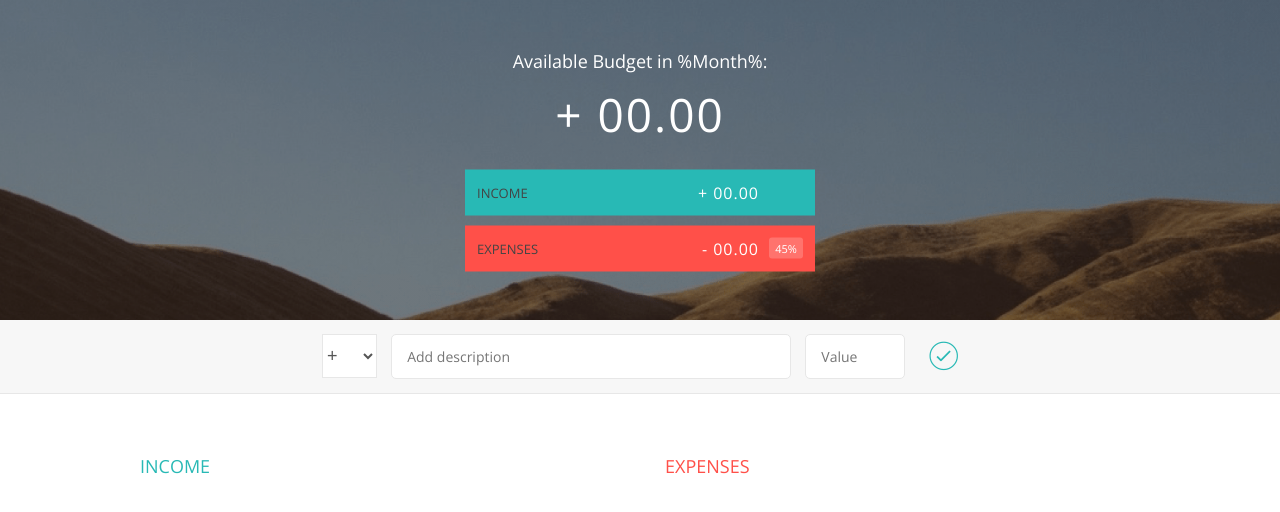
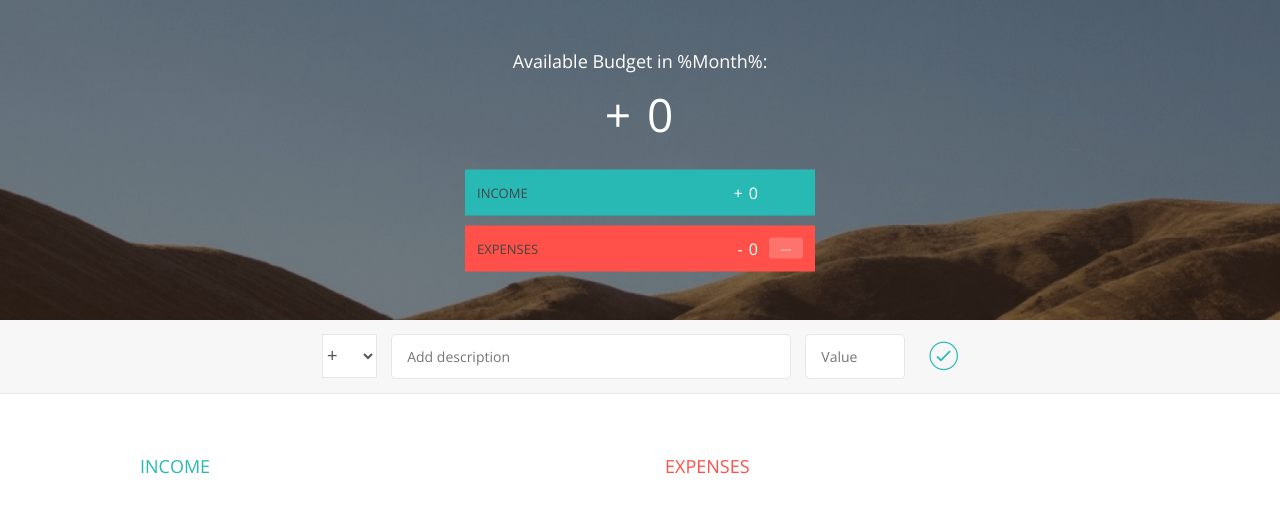
Before and after one commit to jenapidev/AdvancedJS, a plain HTML site: page index.html in a window 1280 px wide. Drawn offline with nearby package versions, Linux system fonts and the light colour scheme.

Commit message:
some updates

```diff
--- a/app.js
+++ b/app.js
@@ -97,7 +97,11 @@ var UIController = (function () {
         inputValue: '.add__value',
         inputBtn: '.add__btn',
         incomeContainer: '.income__list',
-        expensesContainer: '.expenses__list'
+        expensesContainer: '.expenses__list',
+        budgetLabel: '.budget__value',
+        incLabel: '.budget__income--value',
+        expLabel: '.budget__expenses--value',
+        expPercentage: '.budget__expenses--percentage'
     }
 
     return {
@@ -118,7 +122,7 @@ var UIController = (function () {
                 html = '<div class="item clearfix" id="income-%id%"> <div class="item__description">%description%</div> <div class="right clearfix"> <div class="item__value">%value%</div> <div class="item__delete"> <button class="item__delete--btn"> <i class="ion-ios-close-outline"></i></button></div> </div> </div>';
             } else if (type === 'exp') {
                 element = DOMStrings.expensesContainer;
-                html = '<div class="item clearfix" id="expense-%id%"><div class="item__description">%description%</div><div class="right clearfix"><div class="item__value">%value%</div><div class="item__percentage">21%</div><div class="item__delete"><button class="item__delete--btn"><i class="ion-ios-close-outline"></i></button></div></div></div>';
+                html = '<div class="item clearfix" id="expense-%id%"><div class="item__description">%description%</div><div class="right clearfix"><div class="item__value">%value%</div><div class="item__percentage">&21%&</div><div class="item__delete"><button class="item__delete--btn"><i class="ion-ios-close-outline"></i></button></div></div></div>';
             }
 
 
@@ -127,6 +131,7 @@ var UIController = (function () {
             newHTML = html.replace('%id%', obj.id);
             newHTML = newHTML.replace('%description%', obj.description);
             newHTML = newHTML.replace('%value%', obj.value);
+
 
             //insert the html into the DOM
 
@@ -147,6 +152,21 @@ var UIController = (function () {
             });
 
             fieldsArray[0].focus();
+        },
+
+        displayBudget: function(obj) {
+            document.querySelector(DOMStrings.budgetLabel).textContent ='+ ' + obj.budget;
+            document.querySelector(DOMStrings.incLabel).textContent = '+ ' + obj.inc;
+            document.querySelector(DOMStrings.expLabel).textContent = '- ' + obj.exp;
+
+            var percentage = obj.percentage;
+
+            if (percentage === true) {
+                document.querySelector(DOMStrings.expPercentage).textContent = percentage + '%';
+            } else {
+                document.querySelector(DOMStrings.expPercentage).textContent = '---';
+            }
+
         },
 
         getDOMStrings: function() {
@@ -181,7 +201,7 @@ var controller = (function(budgetCtrl, UICntrl) {
         var budget = budgetCtrl.getBudget();
 
         //3. display budget on UI
-        console.log(budget);
+        UICntrl.displayBudget(budget);
 
     }
 
@@ -220,6 +240,11 @@ var controller = (function(budgetCtrl, UICntrl) {
     return {
         init: function() {
             console.log('Aplication has been started sucssesfully');
+            UICntrl.displayBudget({
+                budget: 0,
+                inc: 0,
+                exp: 0
+            })
             setupEventsListeners();
         }
     };
--- a/index.html
+++ b/index.html
@@ -15,12 +15,12 @@
                     Available Budget in <span class="budget__title--month">%Month%</span>:
                 </div>
 
-                <div class="budget__value">+ 00.00</div>
+                <div class="budget__value">+ 180000</div>
 
                 <div class="budget__income clearfix">
                     <div class="budget__income--text">Income</div>
                     <div class="right">
-                        <div class="budget__income--value">+ 00.00</div>
+                        <div class="budget__income--value">+ 2000.00</div>
                         <div class="budget__income--percentage">&nbsp;</div>
                     </div>
                 </div>
@@ -28,8 +28,8 @@
                 <div class="budget__expenses clearfix">
                     <div class="budget__expenses--text">Expenses</div>
                     <div class="right clearfix">
-                        <div class="budget__expenses--value">- 00.00</div>
-                        <div class="budget__expenses--percentage">45%</div>
+                        <div class="budget__expenses--value">- 200.00</div>
+                        <div class="budget__expenses--percentage">0%</div>
                     </div>
                 </div>
             </div>
```
